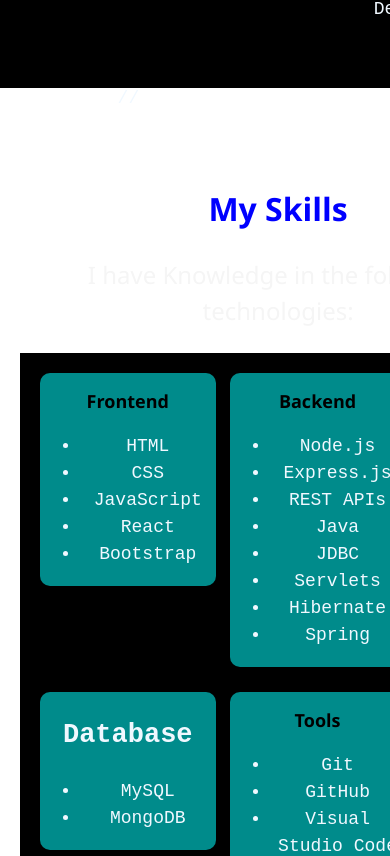
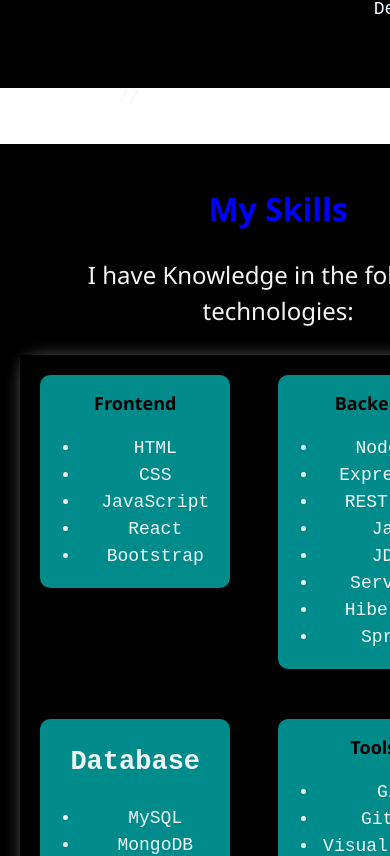
Before and after one commit to PavanMech321/portfolio-2, a React (Vite) app: page / in a window 390 px wide. Shown: the part 993-1849 px from the top of the page. Built offline with nearby package versions, Linux system fonts and the light colour scheme.

Commit message:
Update App.css

```diff
--- a/src/App.css
+++ b/src/App.css
@@ -150,12 +150,14 @@
 }
 .Skills{
 /*   width:100%; */
-  margin-top: 5%;
-  font-family: 'Courier New', Courier, monospace;
-  font-size: large;
-  text-align: center;
-  justify-content: center;
-  padding: 20px;
+  gap: 2%;
+/*   margin-top: 5%; */
+  background-color: black;
+/*   height: auto; */
+  margin-top: 10%;
+  color:aliceblue;
+  align-items: center;
+  box-shadow: 10px 10px 20px white;
 }
 .Skills h1{
   color: blue;
@@ -163,17 +165,17 @@
   text-align: center;
   font-family: 'Segoe UI', Tahoma, Geneva, Verdana, sans-serif;
 }
-  .Skills .sp1{
+.Skills .sp1{
   color: whitesmoke;
   font-size: x-large;
   text-align: center;
   font-family: 'Segoe UI', Tahoma, Geneva, Verdana, sans-serif;
 }
-.skill{
+.Skills .skill{
   display: grid;
-  grid-template-columns: 50% 50%;
+  grid-template-columns: 40% 40%;
 /*   grid-template-rows: 45% 45%; */
-  gap: 5%;
+  gap: 10%;
   margin-top: 5%;
   background-color: black;
   color:aliceblue;
```
